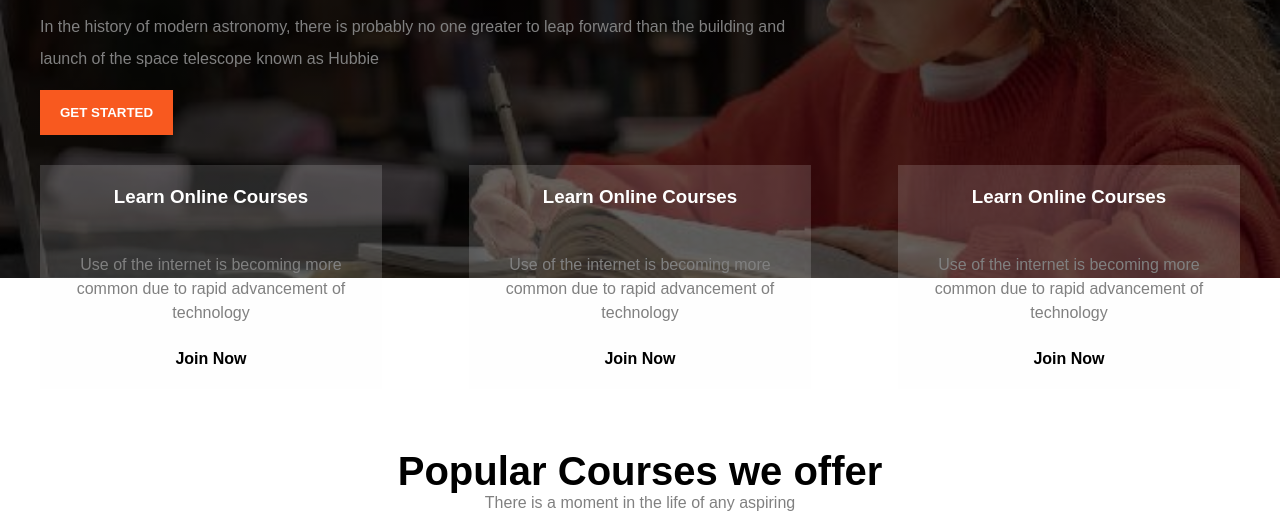
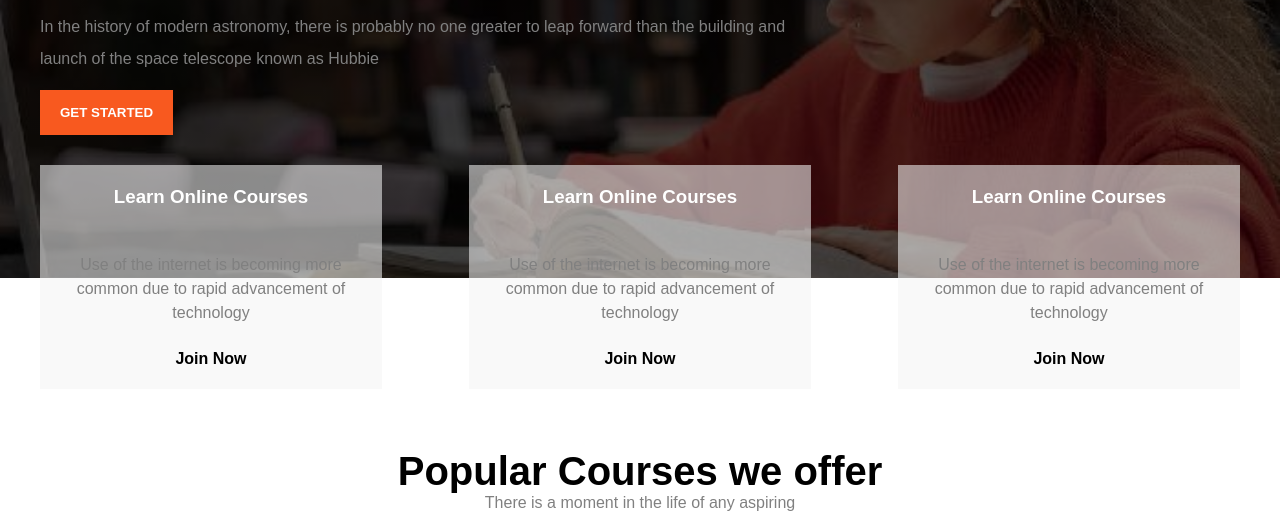
Before and after one commit to Melanystarr/Education, a plain HTML site: page index.html in a window 1280 px wide. Shown: the part 322-834 px from the top of the page. Drawn offline with Linux system fonts and the light colour scheme.

Commit message:
Modified the css file

```diff
--- a/styles.css
+++ b/styles.css
@@ -91,7 +91,7 @@ li{
 }
 .one{
   border:1px solid transparent;
-  background-color:rgba(245, 245, 245, 0.152);
+  background-color:rgba(245, 245, 245, 0.564);
   width: 300px;
   text-align: center;
   padding: 20px;
```
